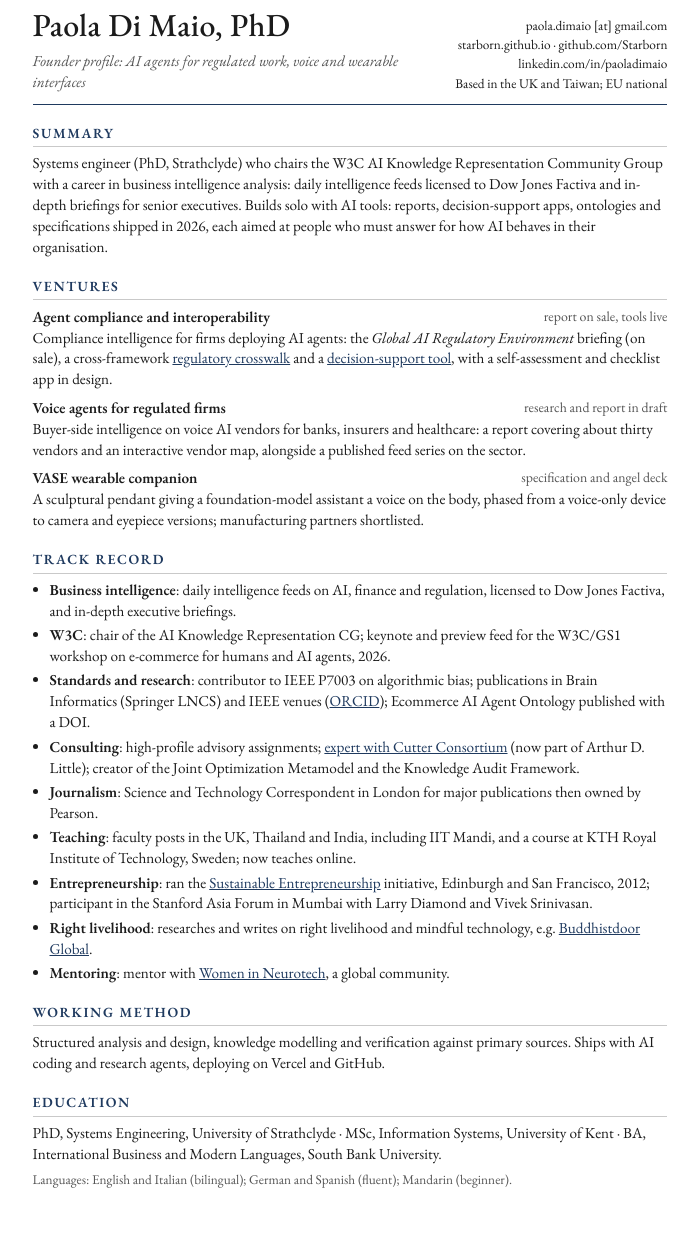
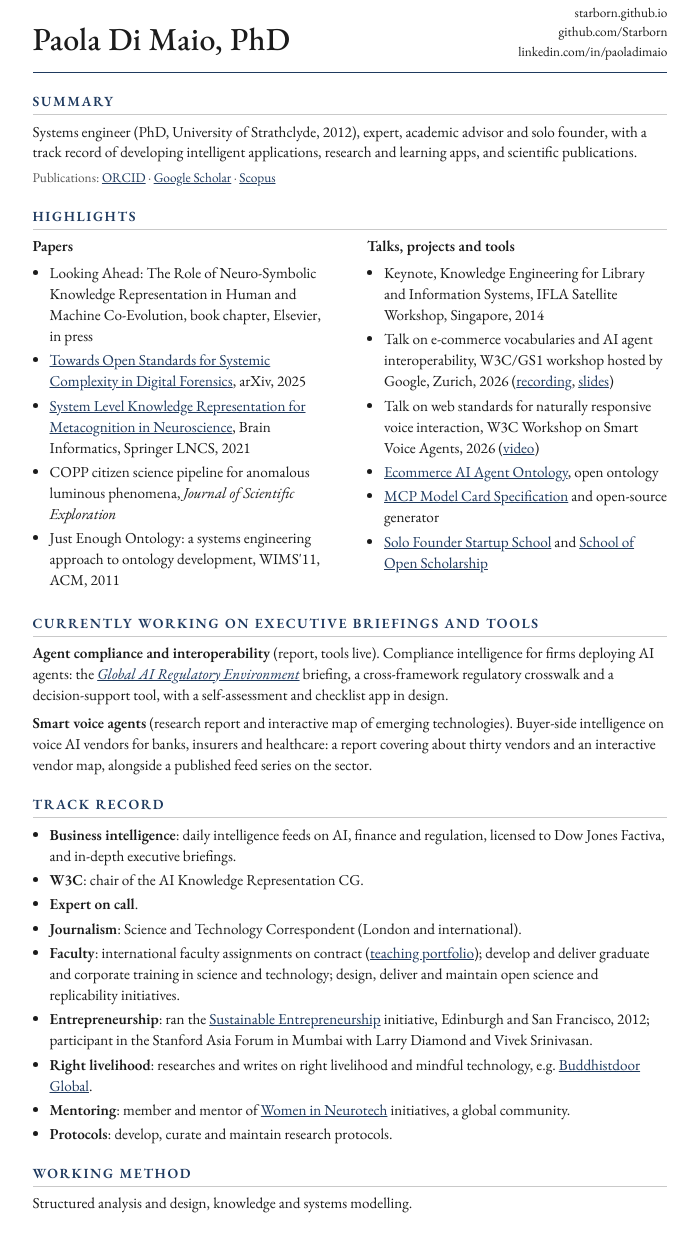
Before and after one commit to Starborn/starborn.github.io, a plain HTML site: page cv.html in a window 1280 px wide. Shown: the part 91-1342 px from the top of the page, without its empty margins (290-988 px from the left). Drawn offline with nearby package versions, Linux system fonts and the light colour scheme.

Commit message:
Update cv.html

```diff
--- a/cv.html
+++ b/cv.html
@@ -3,7 +3,7 @@
 <head>
 <meta charset="utf-8">
 <meta name="viewport" content="width=device-width, initial-scale=1">
-<title>Founder Profile | Paola Di Maio, PhD</title>
+<title>Curriculum Vitae | Paola Di Maio, PhD</title>
 <link rel="preconnect" href="https://fonts.googleapis.com">
 <link rel="stylesheet" href="https://fonts.googleapis.com/css2?family=EB+Garamond:ital,wght@0,400;0,500;0,600;1,400&display=swap">
 <style>
@@ -52,52 +52,66 @@
   <header>
     <div>
       <h1>Paola Di Maio, PhD</h1>
-      <div class="tag">Founder profile: AI agents for regulated work, voice and wearable interfaces</div>
     </div>
     <div class="contact">
-      paola.dimaio [at] gmail.com<br>
-      <a href="https://starborn.github.io">starborn.github.io</a> &middot; <a href="https://github.com/Starborn">github.com/Starborn</a><br>
-      <a href="https://www.linkedin.com/in/paoladimaio/">linkedin.com/in/paoladimaio</a><br>
-      Based in the UK and Taiwan; EU national
+      <a href="https://starborn.github.io">starborn.github.io</a><br>
+      <a href="https://github.com/Starborn">github.com/Starborn</a><br>
+      <a href="https://www.linkedin.com/in/paoladimaio/">linkedin.com/in/paoladimaio</a>
     </div>
   </header>
 
   <h2>Summary</h2>
-  <p>Systems engineer (PhD, Strathclyde) who chairs the W3C AI Knowledge Representation Community Group with a career in business intelligence analysis: daily intelligence feeds licensed to Dow Jones Factiva and in-depth briefings for senior executives. Builds solo with AI tools: reports, decision-support apps, ontologies and specifications shipped in 2026, each aimed at people who must answer for how AI behaves in their organisation.</p>
+  <p>Systems engineer (PhD, University of Strathclyde, 2012), expert, academic advisor and solo founder, with a track record of developing intelligent applications, research and learning apps, and scientific publications.</p>
+  <p class="small">Publications: <a href="https://orcid.org/0000-0003-0770-3713">ORCID</a> &middot; <a href="https://scholar.google.com/citations?user=NzExJ_QAAAAJ&amp;hl=en">Google Scholar</a> &middot; <a href="https://www.scopus.com/authid/detail.uri?authorId=8524511000">Scopus</a></p>
 
-  <h2>Ventures</h2>
+  <h2>Highlights</h2>
+  <div class="two">
+    <div>
+      <p><b>Papers</b></p>
+      <ul>
+        <li>Looking Ahead: The Role of Neuro-Symbolic Knowledge Representation in Human and Machine Co-Evolution, book chapter, Elsevier, in press</li>
+        <li><a href="https://arxiv.org/abs/2512.12970">Towards Open Standards for Systemic Complexity in Digital Forensics</a>, arXiv, 2025</li>
+        <li><a href="https://link.springer.com/chapter/10.1007/978-3-030-86993-9_8">System Level Knowledge Representation for Metacognition in Neuroscience</a>, Brain Informatics, Springer LNCS, 2021</li>
+        <li>COPP citizen science pipeline for anomalous luminous phenomena, <i>Journal of Scientific Exploration</i></li>
+        <li>Just Enough Ontology: a systems engineering approach to ontology development, WIMS'11, ACM, 2011</li>
+      </ul>
+    </div>
+    <div>
+      <p><b>Talks, projects and tools</b></p>
+      <ul>
+        <li>Keynote, Knowledge Engineering for Library and Information Systems, IFLA Satellite Workshop, Singapore, 2014</li>
+        <li>Talk on e-commerce vocabularies and AI agent interoperability, W3C/GS1 workshop hosted by Google, Zurich, 2026 (<a href="https://drive.google.com/file/d/1VojveZTZFmzSkjOA_RiHin0eJenUNlMS/view">recording</a>, <a href="https://www.w3.org/2026/09/ecommerce-agents/slides/Paola_Di_Maio.pdf">slides</a>)</li>
+        <li>Talk on web standards for naturally responsive voice interaction, W3C Workshop on Smart Voice Agents, 2026 (<a href="https://www.youtube.com/watch?v=gB7IHey8o_Q">video</a>)</li>
+        <li><a href="https://zenodo.org/records/22332633">Ecommerce AI Agent Ontology</a>, open ontology</li>
+        <li><a href="https://starborn.github.io/MCP-Model-Card-Generator/">MCP Model Card Specification</a> and open-source generator</li>
+        <li><a href="https://solo-founder-school.vercel.app/">Solo Founder Startup School</a> and <a href="https://open-scholarship-school.vercel.app/">School of Open Scholarship</a></li>
+      </ul>
+    </div>
+  </div>
+
+  <h2>Currently working on executive briefings and tools</h2>
   <div class="item">
-    <div class="row"><span class="what">Agent compliance and interoperability</span><span class="when">report on sale, tools live</span></div>
-    <p>Compliance intelligence for firms deploying AI agents: the <i>Global AI Regulatory Environment</i> briefing (on sale), a cross-framework <a href="https://crosswalkaigov.vercel.app/">regulatory crosswalk</a> and a <a href="https://dss3-iota.vercel.app/">decision-support tool</a>, with a self-assessment and checklist app in design.</p>
+    <p><b>Agent compliance and interoperability</b> (report, tools live). Compliance intelligence for firms deploying AI agents: the <a href="https://payhip.com/b/sFqC0"><i>Global AI Regulatory Environment</i></a> briefing, a cross-framework regulatory crosswalk and a decision-support tool, with a self-assessment and checklist app in design.</p>
   </div>
   <div class="item">
-    <div class="row"><span class="what">Voice agents for regulated firms</span><span class="when">research and report in draft</span></div>
-    <p>Buyer-side intelligence on voice AI vendors for banks, insurers and healthcare: a report covering about thirty vendors and an interactive vendor map, alongside a published feed series on the sector.</p>
-  </div>
-  <div class="item">
-    <div class="row"><span class="what">VASE wearable companion</span><span class="when">specification and angel deck</span></div>
-    <p>A sculptural pendant giving a foundation-model assistant a voice on the body, phased from a voice-only device to camera and eyepiece versions; manufacturing partners shortlisted.</p>
+    <p><b>Smart voice agents</b> (research report and interactive map of emerging technologies). Buyer-side intelligence on voice AI vendors for banks, insurers and healthcare: a report covering about thirty vendors and an interactive vendor map, alongside a published feed series on the sector.</p>
   </div>
 
   <h2>Track record</h2>
   <ul>
     <li><b>Business intelligence</b>: daily intelligence feeds on AI, finance and regulation, licensed to Dow Jones Factiva, and in-depth executive briefings.</li>
-    <li><b>W3C</b>: chair of the AI Knowledge Representation CG; keynote and preview feed for the W3C/GS1 workshop on e-commerce for humans and AI agents, 2026.</li>
-    <li><b>Standards and research</b>: contributor to IEEE P7003 on algorithmic bias; publications in Brain Informatics (Springer LNCS) and IEEE venues (<a href="https://orcid.org/0000-0003-0770-3713">ORCID</a>); Ecommerce AI Agent Ontology published with a DOI.</li>
-    <li><b>Consulting</b>: high-profile advisory assignments; <a href="https://www.cutter.com/users/paola-di-maio">expert with Cutter Consortium</a> (now part of Arthur D. Little); creator of the Joint Optimization Metamodel and the Knowledge Audit Framework.</li>
-    <li><b>Journalism</b>: Science and Technology Correspondent in London for major publications then owned by Pearson.</li>
-    <li><b>Teaching</b>: faculty posts in the UK, Thailand and India, including IIT Mandi, and a course at KTH Royal Institute of Technology, Sweden; now teaches online.</li>
+    <li><b>W3C</b>: chair of the AI Knowledge Representation CG.</li>
+    <li><b>Expert on call</b>.</li>
+    <li><b>Journalism</b>: Science and Technology Correspondent (London and international).</li>
+    <li><b>Faculty</b>: international faculty assignments on contract (<a href="https://starborn.github.io/#teaching">teaching portfolio</a>); develop and deliver graduate and corporate training in science and technology; design, deliver and maintain open science and replicability initiatives.</li>
     <li><b>Entrepreneurship</b>: ran the <a href="https://www.slideshare.net/slideshow/sustainable-entrepreneurship/13617365">Sustainable Entrepreneurship</a> initiative, Edinburgh and San Francisco, 2012; participant in the Stanford Asia Forum in Mumbai with Larry Diamond and Vivek Srinivasan.</li>
     <li><b>Right livelihood</b>: researches and writes on right livelihood and mindful technology, e.g. <a href="https://www.buddhistdoor.net/features/mindful-technology-for-right-livelihood-foundations-and-examples/">Buddhistdoor Global</a>.</li>
-    <li><b>Mentoring</b>: mentor with <a href="https://www.womeninneurotech.org/">Women in Neurotech</a>, a global community.</li>
+    <li><b>Mentoring</b>: member and mentor of <a href="https://www.womeninneurotech.org/">Women in Neurotech</a> initiatives, a global community.</li>
+    <li><b>Protocols</b>: develop, curate and maintain research protocols.</li>
   </ul>
 
   <h2>Working method</h2>
-  <p>Structured analysis and design, knowledge modelling and verification against primary sources. Ships with AI coding and research agents, deploying on Vercel and GitHub.</p>
-
-  <h2>Education</h2>
-  <p>PhD, Systems Engineering, University of Strathclyde &middot; MSc, Information Systems, University of Kent &middot; BA, International Business and Modern Languages, South Bank University.</p>
-  <p class="small">Languages: English and Italian (bilingual); German and Spanish (fluent); Mandarin (beginner).</p>
+  <p>Structured analysis and design, knowledge and systems modelling.</p>
 </div>
 </body>
 </html>
```
